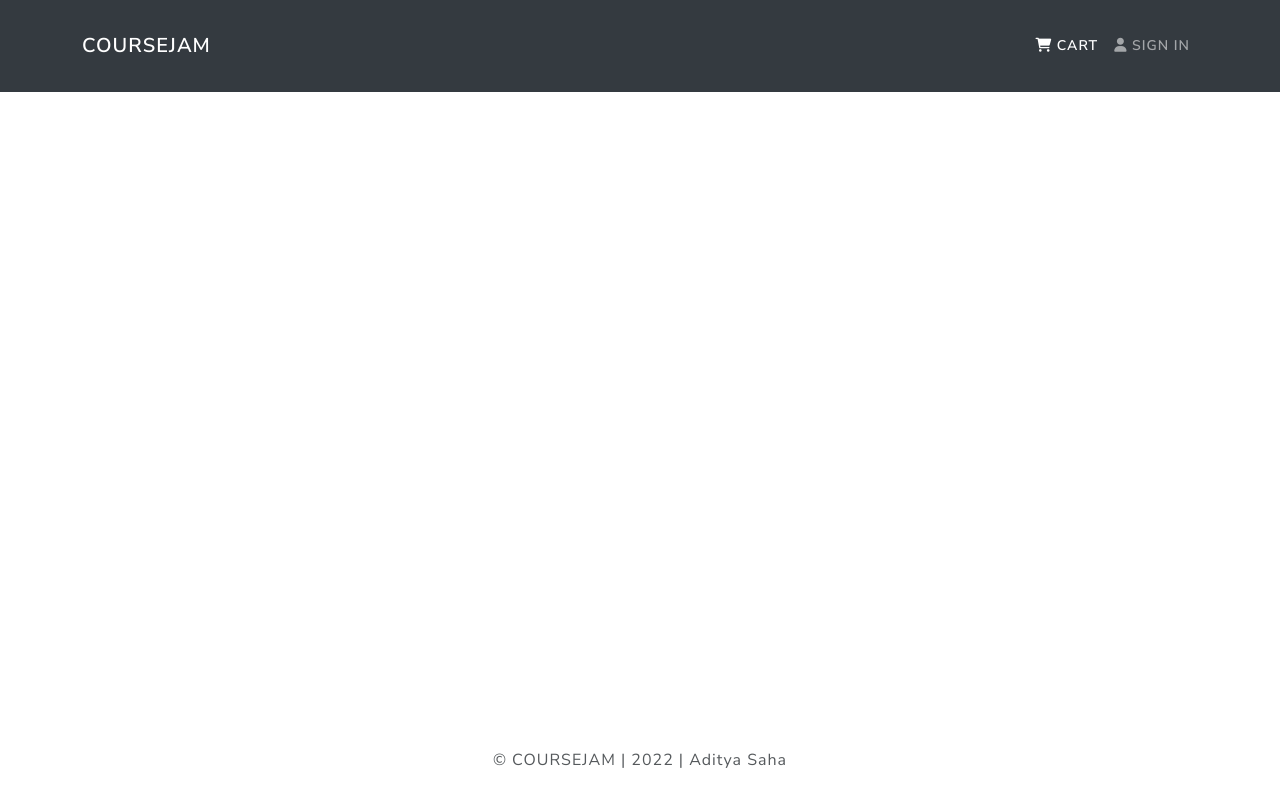
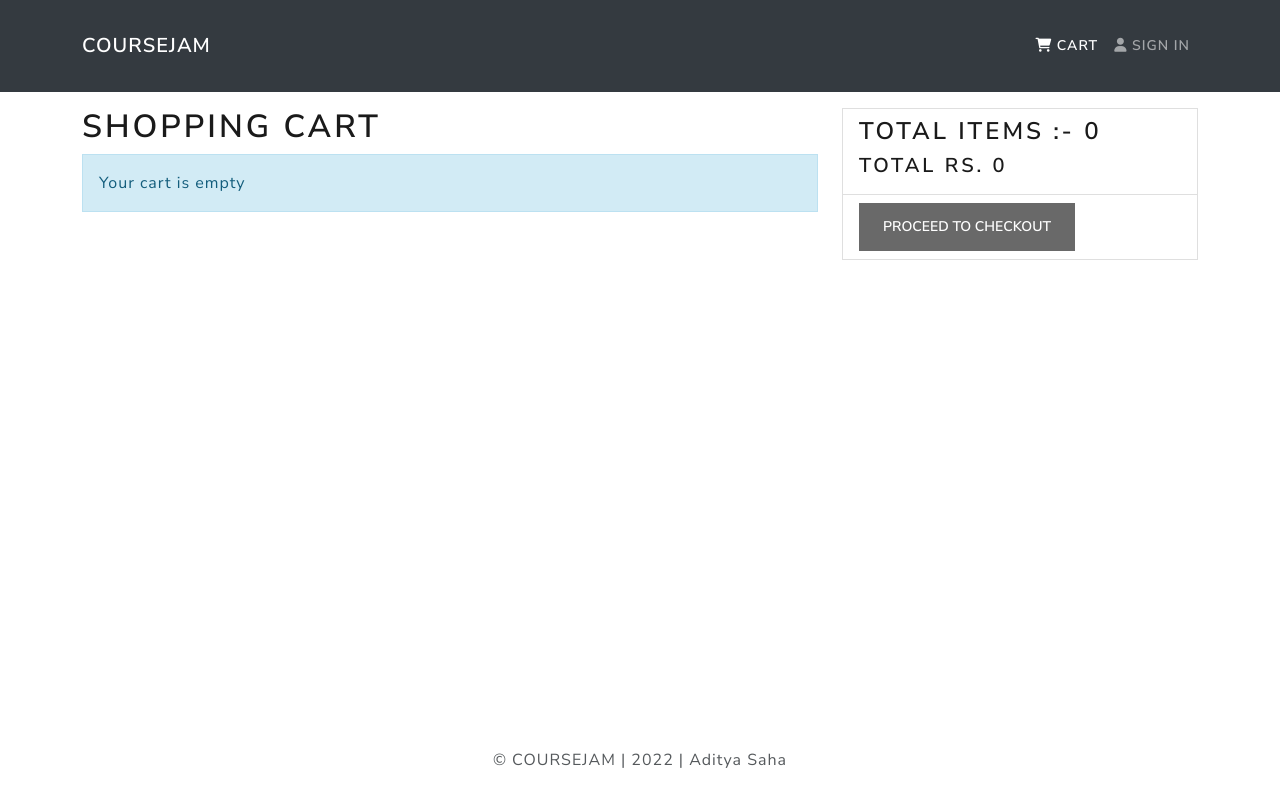
Before and after one commit to adityasaha39/coursejam, a React (Create React App) app in the folder frontend/: page /cart in a window 1280 px wide. Built offline with nearby package versions, Linux system fonts and the light colour scheme.

Commit message:
Cart Page Implementation

```diff
--- a/frontend/src/App.js
+++ b/frontend/src/App.js
@@ -4,6 +4,7 @@ import Header from "./components/Header";
 import Footer from "./components/Footer";
 import HomeScreen from "./screens/HomeScreen";
 import ProductScreen from "./screens/ProductScreen";
+import CartScreen from "./screens/CartScreen";
 
 function App() {
   return (
@@ -14,6 +15,9 @@ function App() {
           <Routes>
             <Route path="/" element={<HomeScreen />} />
             <Route path="/product/:id" element={<ProductScreen />} />
+            <Route path="/cart/" element={<CartScreen />}>
+              <Route path=":id" element={<CartScreen />} />
+            </Route>
           </Routes>
         </Container>
       </main>
--- /dev/null
+++ b/frontend/src/actions/cartActions.js
@@ -0,0 +1,27 @@
+import axios from "axios";
+
+export const addToCart = (id, qty) => async (dispatch, getState) => {
+  const { data } = await axios.get(`http://localhost:5000/api/products/${id}`);
+  dispatch({
+    type: "CART_ADD_ITEM",
+    payload: {
+      product: data._id,
+      name: data.name,
+      image: data.image,
+      price: data.price,
+      countInStock: data.countInStock,
+      qty,
+    },
+  });
+
+  localStorage.setItem("cartItems", JSON.stringify(getState().cart.cartItems));
+};
+
+export const removeFromCart = (id) => (dispatch, getState) => {
+  dispatch({
+    type: "CART_REMOVE_ITEM",
+    payload: id,
+  });
+
+  localStorage.setItem("cartItems", JSON.stringify(getState().cart.cartItems));
+};
--- /dev/null
+++ b/frontend/src/reducers/cartReducers.js
@@ -0,0 +1,27 @@
+export const cartReducer = (state = { cartItems: [] }, action) => {
+  switch (action.type) {
+    case "CART_ADD_ITEM":
+      const item = action.payload;
+      const existItem = state.cartItems.find((x) => x.product === item.product);
+      if (existItem) {
+        return {
+          ...state,
+          cartItems: state.cartItems.map((x) =>
+            x.product === existItem.product ? item : x
+          ),
+        };
+      } else {
+        return {
+          ...state,
+          cartItems: [...state.cartItems, item],
+        };
+      }
+    case "CART_REMOVE_ITEM":
+      return {
+        ...state,
+        cartItems: state.cartItems.filter((x) => x.product !== action.payload),
+      };
+    default:
+      return state;
+  }
+};
--- /dev/null
+++ b/frontend/src/screens/CartScreen.js
@@ -0,0 +1,98 @@
+import React, { useEffect } from "react";
+import { Link, useParams, useSearchParams } from "react-router-dom";
+import { useDispatch, useSelector } from "react-redux";
+import { Row, Col, ListGroup, Image, Button, Card } from "react-bootstrap";
+import Message from "../components/Message";
+import { addToCart, removeFromCart } from "../actions/cartActions";
+
+const CartScreen = () => {
+  let { id } = useParams();
+  const [searchParams] = useSearchParams();
+
+  const productId = id;
+  const qty = parseInt(searchParams.get("qty"));
+
+  const dispatch = useDispatch();
+
+  const cart = useSelector((state) => state.cart);
+  const { cartItems } = cart;
+
+  useEffect(() => {
+    if (productId !== undefined) {
+      dispatch(addToCart(productId, qty));
+    }
+  }, [dispatch, productId, qty]);
+
+  const removeFromCartHandler = (productId) => {
+    dispatch(removeFromCart(productId));
+  };
+
+  return (
+    <>
+      <Row>
+        <Col md={8}>
+          <h1>Shopping Cart</h1>
+          {cartItems.length === 0 ? (
+            <Message>Your cart is empty</Message>
+          ) : (
+            <ListGroup variant="flush">
+              {cartItems.map((item) => (
+                <ListGroup.Item key={item.product}>
+                  <Row>
+                    <Col md={2}>
+                      <Image src={item.image} alt={item.name} fluid rounded />
+                    </Col>
+                    <Col md={3}>
+                      <Link to={`/product/${item.product}`}>{item.name}</Link>
+                    </Col>
+                    <Col md={3}>Rs. {item.price} (Now FREE)</Col>
+                    <Col md={2}>
+                      <Button
+                        type="button"
+                        variant="light"
+                        onClick={() => removeFromCartHandler(item.product)}
+                      >
+                        <i className="fas fa-trash"></i>
+                      </Button>
+                    </Col>
+                    <Col md={4}></Col>
+                  </Row>
+                </ListGroup.Item>
+              ))}
+            </ListGroup>
+          )}
+        </Col>
+        <Col md={4}>
+          <Card>
+            <ListGroup variant="flush">
+              <ListGroup.Item>
+                <h3>
+                  Total Items :-{" "}
+                  {cartItems.reduce((acc, item) => acc + item.qty, 0)}{" "}
+                </h3>
+                <h4>
+                  Total Rs.{" "}
+                  {cartItems.reduce(
+                    (acc, item) => acc + item.qty * item.price,
+                    0
+                  )}
+                </h4>
+              </ListGroup.Item>
+              <ListGroup.Item>
+                <Button
+                  type="button"
+                  className="btn-block"
+                  disabled={cartItems.length === 0}
+                >
+                  Proceed to checkout
+                </Button>
+              </ListGroup.Item>
+            </ListGroup>
+          </Card>
+        </Col>
+      </Row>
+    </>
+  );
+};
+
+export default CartScreen;
--- a/frontend/src/screens/ProductScreen.js
+++ b/frontend/src/screens/ProductScreen.js
@@ -1,8 +1,16 @@
-import React, { useEffect } from "react";
-import { Link } from "react-router-dom";
+import React, { useState, useEffect } from "react";
+import { Link, useNavigate } from "react-router-dom";
 import { useDispatch, useSelector } from "react-redux";
 import { useParams } from "react-router-dom";
-import { Row, Col, Image, ListGroup, Card, Button } from "react-bootstrap";
+import {
+  Row,
+  Col,
+  Image,
+  ListGroup,
+  Card,
+  Button,
+  Form,
+} from "react-bootstrap";
 import Rating from "../components/Rating";
 import Loader from "../components/Loader";
 import Message from "../components/Message";
@@ -10,6 +18,8 @@ import { listProductDetails } from "../actions/productActions";
 
 const ProductScreen = () => {
   let { id } = useParams();
+  const history = useNavigate();
+  const [qty, setQty] = useState(1);
   const dispatch = useDispatch();
 
   const productDetails = useSelector((state) => state.productDetails);
@@ -18,6 +28,10 @@ const ProductScreen = () => {
   useEffect(() => {
     dispatch(listProductDetails(id));
   }, [dispatch, id]);
+
+  const addToCartHandler = () => {
+    history(`/cart/${id}?qty=${qty}`);
+  };
 
   return (
     <>
@@ -73,8 +87,31 @@ const ProductScreen = () => {
                   </Row>
                 </ListGroup.Item>
 
+                {product.countInStock > 0 && (
+                  <ListGroup.Item>
+                    <Row>
+                      <Col>Qty</Col>
+                      <Col>
+                        <Form.Control
+                          as="select"
+                          value={qty}
+                          onChange={(e) => {
+                            console.log(e.target.value);
+                            setQty(e.target.value);
+                          }}
+                        >
+                          <option key={1} value={1}>
+                            1
+                          </option>
+                        </Form.Control>
+                      </Col>
+                    </Row>
+                  </ListGroup.Item>
+                )}
+
                 <ListGroup.Item>
                   <Button
+                    onClick={addToCartHandler}
                     className="btn-block"
                     type="button"
                     disabled={product.countInStock === 0}
--- a/frontend/src/store.js
+++ b/frontend/src/store.js
@@ -9,13 +9,23 @@ import {
   productListReducer,
   productDetailsReducer,
 } from "./reducers/productReducers";
+import { cartReducer } from "./reducers/cartReducers";
 
 const reducer = combineReducers({
   productList: productListReducer,
   productDetails: productDetailsReducer,
+  cart: cartReducer,
 });
 
-const initialState = {};
+const cartItemsFromStorage = localStorage.getItem("cartItems")
+  ? JSON.parse(localStorage.getItem("cartItems"))
+  : [];
+
+const initialState = {
+  cart: {
+    cartItems: cartItemsFromStorage,
+  },
+};
 
 const middleware = [thunk];
 
```
